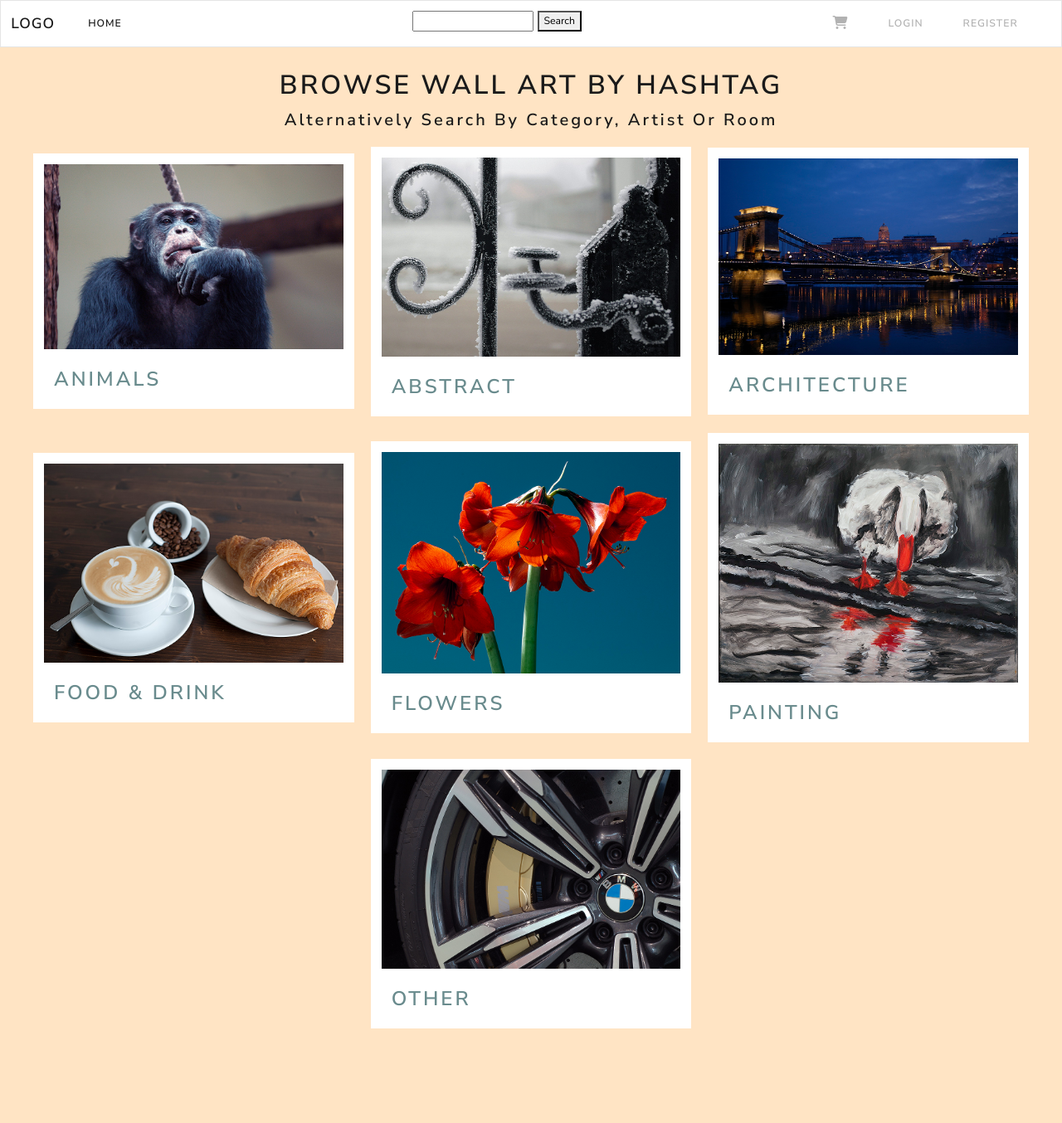
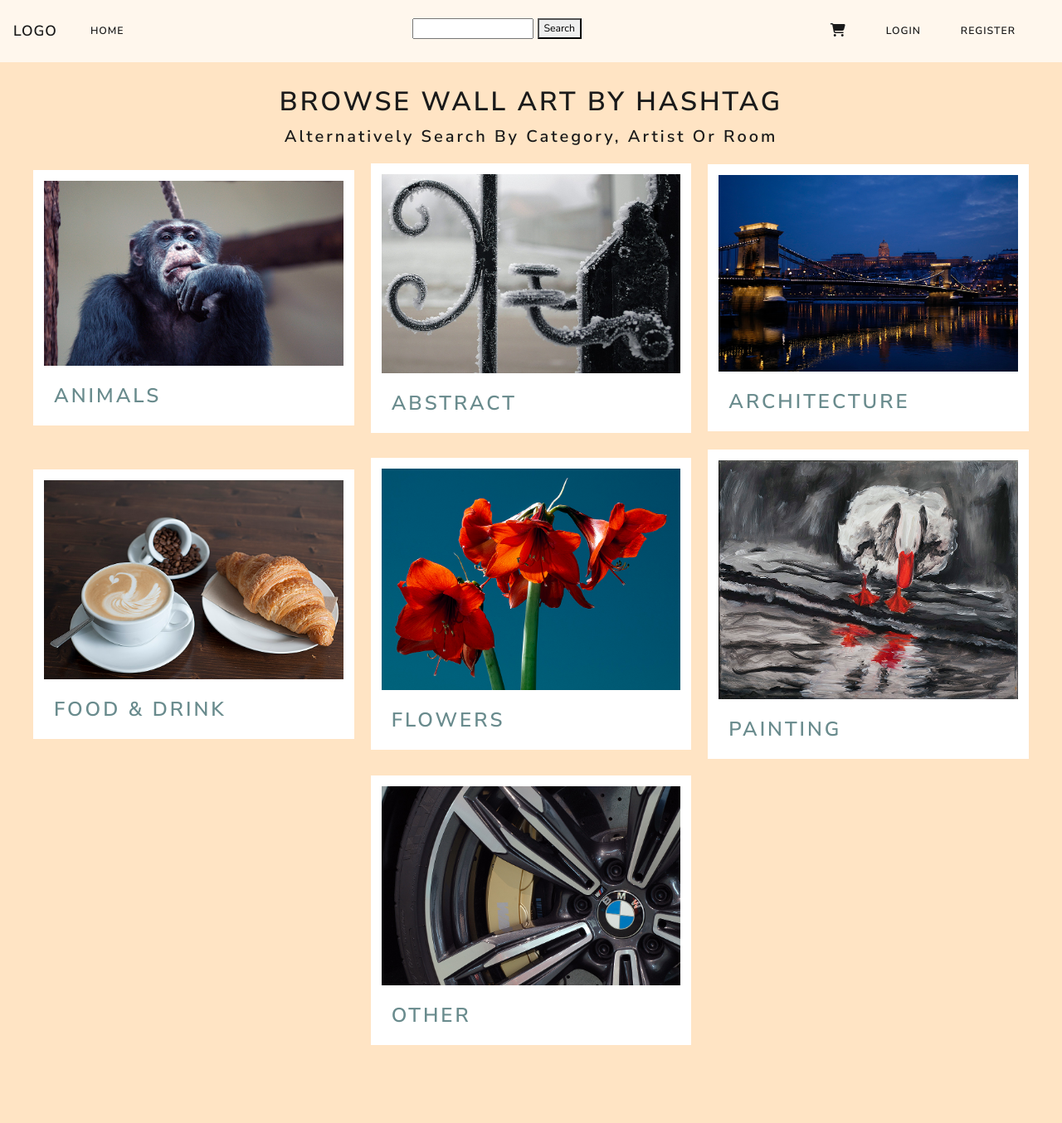
Before and after one commit to Sarosim/pictures-on-the-wall, a Django app: page /index_no_intro/hashtag in a window 1280 px wide. Shown: the whole page at 83% size. Before the commit the page ends 1240 px from the top, so only its background shows below. Run offline with Django 3.2, Linux system fonts and the light colour scheme; some libraries are stand-ins or nearby versions.

Commit message:
navbar and hashtag styles finetuned

```diff
--- a/static/css/custom.css
+++ b/static/css/custom.css
@@ -1,14 +1,15 @@
 body {
     background-color: bisque;
-    margin-top: 50px;
+    margin-top: 70px;
 }
 
-.navbar{
-    padding: 0.5em 1em;
+.navbar {
+    padding: 1rem;
     position: fixed;
     top: 0;
     width: 100%;
     z-index: 1001;
+    background-color: rgba(255, 255, 255, .7)
 }
 
 .fa-shopping-cart {
@@ -52,6 +53,7 @@ body {
 
 	.details-image-box {
 		overflow: hidden;
+        min-height: 60vh;
 		padding: 15px 0;
 	}
 
@@ -87,8 +89,10 @@ body {
 
 	.details-hashtag {
 		background-color: #0093ff;
-		color: #ddd;
-		padding: .4rem;
+		color: #eee;
+		padding: .2rem .3rem;
+        margin: .3rem;
+        line-height: 200%;
 		border-radius: .4rem 1rem;
 	}
 
--- a/templates/base.html
+++ b/templates/base.html
@@ -26,7 +26,7 @@
 </head>
 
 <body>
-	<nav class="navbar navbar-expand-lg navbar-light bg-light">
+	<nav class="navbar navbar-expand-lg">
 		<a class="navbar-brand" href="{% url 'index' %}">Logo</a>
 		<button class="navbar-toggler" type="button" data-toggle="collapse" data-target="#my-navbar" aria-controls="my-navbar"
             aria-expanded="false" aria-label="Toggle navigation">
```
